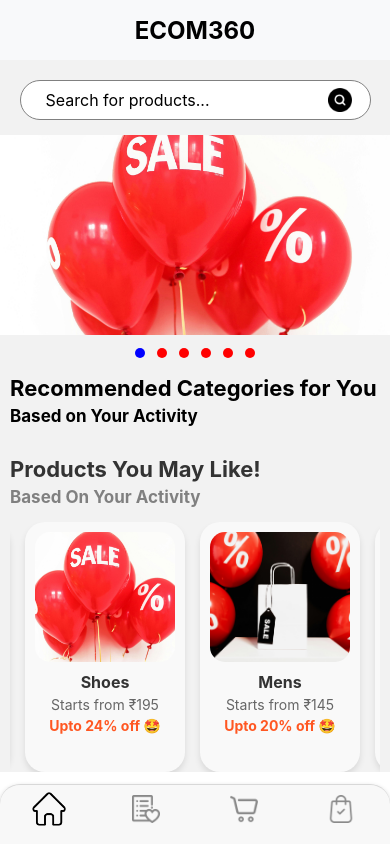
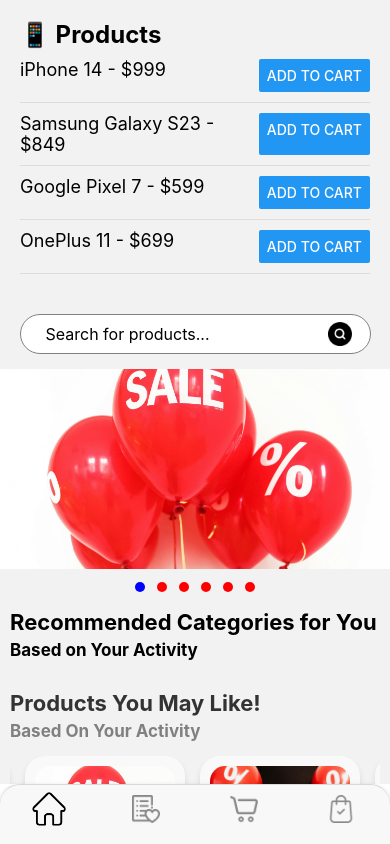
Before and after one commit to TNitish/Ecom360, a React Native app: screen / in a window 390 px wide. Built offline with nearby package versions, Linux system fonts and the light colour scheme; no server answers; grey boxes are pictures that could not be loaded.

Commit message:
cart page integration

```diff
--- a/Components/HeaderComponent.tsx
+++ b/Components/HeaderComponent.tsx
@@ -1,14 +1,42 @@
-import React from "react";
-import { useEffect } from "react";
+import React, { useContext } from "react";
+import { View, Text, Button, FlatList } from "react-native";
+import { CartContext } from "../Context/CartContext";
 
-import { View,Text } from "react-native";
+// Sample Product Data
+const sampleProducts = [
+  { id: "1", name: "iPhone 14", price: 999 },
+  { id: "2", name: "Samsung Galaxy S23", price: 849 },
+  { id: "3", name: "Google Pixel 7", price: 599 },
+  { id: "4", name: "OnePlus 11", price: 699 },
+];
 
-const HeaderComponent=()=>{
+const ProductScreen = () => {
+  const { addToCart } = useContext(CartContext);
 
-    return(
-        <View style={{backgroundColor:"#f8f9fa",padding:10,height:60,alignItems:"center",justifyContent:"center"}}>
-            <Text style={{fontSize:24,fontWeight:"bold"}}>ECOM360</Text>
-        </View>
-    )
-}
-export default HeaderComponent
+  return (
+    <View style={{ padding: 20 }}>
+      <Text style={{ fontSize: 24, fontWeight: "bold" }}>📱 Products</Text>
+
+      <FlatList
+        data={sampleProducts}
+        keyExtractor={(item) => item.id}
+        renderItem={({ item }) => (
+          <View
+            style={{
+              flexDirection: "row",
+              justifyContent: "space-between",
+              paddingVertical: 10,
+              borderBottomWidth: 1,
+              borderBottomColor: "#ddd",
+            }}
+          >
+            <Text style={{ fontSize: 18 }}>{item.name} - ${item.price}</Text>
+            <Button title="Add to Cart" onPress={() => addToCart(item)} />
+          </View>
+        )}
+      />
+    </View>
+  );
+};
+
+export default ProductScreen;
--- a/Components/PurchasedCards.tsx
+++ b/Components/PurchasedCards.tsx
@@ -13,21 +13,7 @@
 const screenWidth = Dimensions.get("window").width;
 
 const PurchasedCards = ({ navigation }) => {
-   useEffect(()=>{
-          const getData=async()=>{
-              try {
-                  const data=await fetch('https://bcd8-59-97-51-97.ngrok-free.app/store/products/');
-                  const res=data.json();
-                  console.log(res,"from api");
 
-
-              } catch (error) {
-                  console.log(error);
-
-              }
-          }
-          getData();
-      },[])
   const scrollRef = useRef(null);
   const [isScrolling, setIsScrolling] = useState(true); // State to manage auto-scrolling
   const Products = [
--- a/Components/RecommendedProducts.tsx
+++ b/Components/RecommendedProducts.tsx
@@ -6,11 +6,11 @@
     const [products, setProducts] = useState([]);
 
     useEffect(() => {
-      fetch('https://bcd8-59-97-51-97.ngrok-free.app/store/products/') // Replace with your actual API URL
+      fetch('https://f387-59-97-51-97.ngrok-free.app/Store/Product/') // Replace with your actual API URL
         .then(response => response.json())
         .then(data => {
-          if (data.products) {
-            setProducts(data.products);
+          if (data) {
+            setProducts(data);
           }
         })
         .catch(error => console.error('Error fetching data:', error));
--- a/Components/ValentineSpecial.jsx
+++ b/Components/ValentineSpecial.jsx
@@ -1,28 +1,37 @@
-import React from 'react';
-import { View, Text, Image, StyleSheet, FlatList } from 'react-native';
+import React, { useContext } from "react";
+import { View, Text, Button, FlatList } from "react-native";
+import { CartContext } from "../Context/CartContext";
 
-const products = [
-  { id: '1', title: 'Date night dresses', discount: 'Min. 65% Off', image: require('../Assets/card.jpg') },
-  { id: '2', title: 'Love boxes', discount: 'Up to 65% Off', image: require('../Assets/card.jpg') },
-  { id: '3', title: 'Valentine Teddy', discount: 'Flat 50% Off', image: require('../Assets/card.jpg') },
-  { id: '4', title: 'Romantic Perfume', discount: '30% Off', image: require('../Assets/card.jpg') },
-  { id: '5', title: 'Couple Watches', discount: 'Buy 1 Get 1 Free', image: require('../Assets/card.jpg') },
+// Sample Product Data
+const sampleProducts = [
+  { id: "1", name: "iPhone 14", price: 999 },
+  { id: "2", name: "Samsung Galaxy S23", price: 849 },
+  { id: "3", name: "Google Pixel 7", price: 599 },
+  { id: "4", name: "OnePlus 11", price: 699 },
 ];
 
-const ValentinesSpecial = () => {
+const ProductScreen = () => {
+  const { addToCart } = useContext(CartContext);
+
   return (
-    <View style={styles.container}>
-      <Text style={styles.header}>Valentine's specials!</Text>
+    <View style={{ padding: 20 }}>
+      <Text style={{ fontSize: 24, fontWeight: "bold" }}>📱 Products</Text>
+
       <FlatList
-        horizontal
-        data={products}
+        data={sampleProducts}
         keyExtractor={(item) => item.id}
-        showsHorizontalScrollIndicator={false}
         renderItem={({ item }) => (
-          <View style={styles.card}>
-            <Image source={item.image} style={styles.image} />
-            <Text style={styles.title}>{item.title}</Text>
-            <Text style={styles.discount}>{item.discount}</Text>
+          <View
+            style={{
+              flexDirection: "row",
+              justifyContent: "space-between",
+              paddingVertical: 10,
+              borderBottomWidth: 1,
+              borderBottomColor: "#ddd",
+            }}
+          >
+            <Text style={{ fontSize: 18 }}>{item.name} - ${item.price}</Text>
+            <Button title="Add to Cart" onPress={() => addToCart(item)} />
           </View>
         )}
       />
@@ -30,13 +39,4 @@
   );
 };
 
-const styles = StyleSheet.create({
-  container: { backgroundColor: '#ffebef', padding: 15, borderRadius: 15 },
-  header: { fontSize: 18, fontWeight: 'bold', color: '#ff0066', marginBottom: 10 },
-  card: { backgroundColor: '#fff', borderRadius: 10, padding: 10, marginRight: 10, alignItems: 'center' },
-  image: { width: 120, height: 120, borderRadius: 10 },
-  title: { fontSize: 14, fontWeight: 'bold', textAlign: 'center', marginTop: 5 },
-  discount: { fontSize: 12, color: '#ff0066', fontWeight: 'bold' },
-});
-
-export default ValentinesSpecial;
+export default ProductScreen;
--- /dev/null
+++ b/Context/CartContext.js
@@ -0,0 +1,51 @@
+import React, { createContext, useState } from "react";
+
+export const CartContext = createContext();
+
+export const CartProvider = ({ children }) => {
+  const [cart, setCart] = useState([]);
+
+  // Add to Cart Function
+  const addToCart = (product) => {
+    setCart((prevCart) => {
+      const itemExists = prevCart.find((item) => item.id === product.id);
+
+      if (itemExists) {
+        return prevCart.map((item) =>
+          item.id === product.id ? { ...item, quantity: item.quantity + 1 } : item
+        );
+      } else {
+        return [...prevCart, { ...product, quantity: 1 }];
+      }
+    });
+  };
+
+  // Increment Quantity
+  const increaseQuantity = (id) => {
+    setCart((prevCart) =>
+      prevCart.map((item) =>
+        item.id === id ? { ...item, quantity: item.quantity + 1 } : item
+      )
+    );
+  };
+
+  // Decrement Quantity
+  const decreaseQuantity = (id) => {
+    setCart((prevCart) =>
+      prevCart
+        .map((item) =>
+          item.id === id ? { ...item, quantity: item.quantity - 1 } : item
+        )
+        .filter((item) => item.quantity > 0) // Remove item if quantity is 0
+    );
+  };
+
+  // Calculate Total Price
+  const totalPrice = cart.reduce((total, item) => total + item.price * item.quantity, 0);
+
+  return (
+    <CartContext.Provider value={{ cart, addToCart, increaseQuantity, decreaseQuantity, totalPrice }}>
+      {children}
+    </CartContext.Provider>
+  );
+};
--- a/Navigation/StackNav.tsx
+++ b/Navigation/StackNav.tsx
@@ -17,7 +17,6 @@
             <Stack.Screen name="ProductList" component={ProductList} options={{title:"Product List"}}/>
             <Stack.Screen name="ProductDetails" component={ProductDetails} options={{title:"Product Details"}}/>
             <Stack.Screen name="Product screen" component={ProductScreen} options={{title:"Product Details"}}/>
-
         </Stack.Navigator>
     )
 }
--- a/Screens/CartScreen.tsx
+++ b/Screens/CartScreen.tsx
@@ -1,14 +1,52 @@
-import { StyleSheet, Text, View } from 'react-native'
-import React from 'react'
+import React, { useContext } from "react";
+import { View, Text, Button, FlatList } from "react-native";
+import { CartContext } from "../Context/CartContext";
 
 const CartScreen = () => {
+  const { cart, increaseQuantity, decreaseQuantity, totalPrice } = useContext(CartContext);
+
   return (
-    <View>
-      <Text>CartScreen</Text>
+    <View style={{ padding: 20 }}>
+      <Text style={{ fontSize: 24, fontWeight: "bold" }}>🛒 Cart</Text>
+
+      {cart.length === 0 ? (
+        <Text>Your cart is empty.</Text>
+      ) : (
+        <>
+          <FlatList
+            data={cart}
+            keyExtractor={(item) => item.id}
+            renderItem={({ item }) => (
+              <View
+                style={{
+                  flexDirection: "row",
+                  justifyContent: "space-between",
+                  alignItems: "center",
+                  paddingVertical: 10,
+                  borderBottomWidth: 1,
+                  borderBottomColor: "#ddd",
+                }}
+              >
+                <Text style={{ fontSize: 18 }}>
+                  {item.name} - ${item.price} x {item.quantity}
+                </Text>
+
+                <View style={{ flexDirection: "row", alignItems: "center" }}>
+                  <Button title="➖" onPress={() => decreaseQuantity(item.id)} />
+                  <Text style={{ marginHorizontal: 10 }}>{item.quantity}</Text>
+                  <Button title="➕" onPress={() => increaseQuantity(item.id)} />
+                </View>
+              </View>
+            )}
+          />
+
+          <Text style={{ fontSize: 20, fontWeight: "bold", marginTop: 20 }}>
+            Total: ${totalPrice.toFixed(2)}
+          </Text>
+        </>
+      )}
     </View>
-  )
-}
+  );
+};
 
-export default CartScreen
-
-const styles = StyleSheet.create({})
+export default CartScreen;
```
Also changed, not shown: App.tsx (+5 -2 lines).
